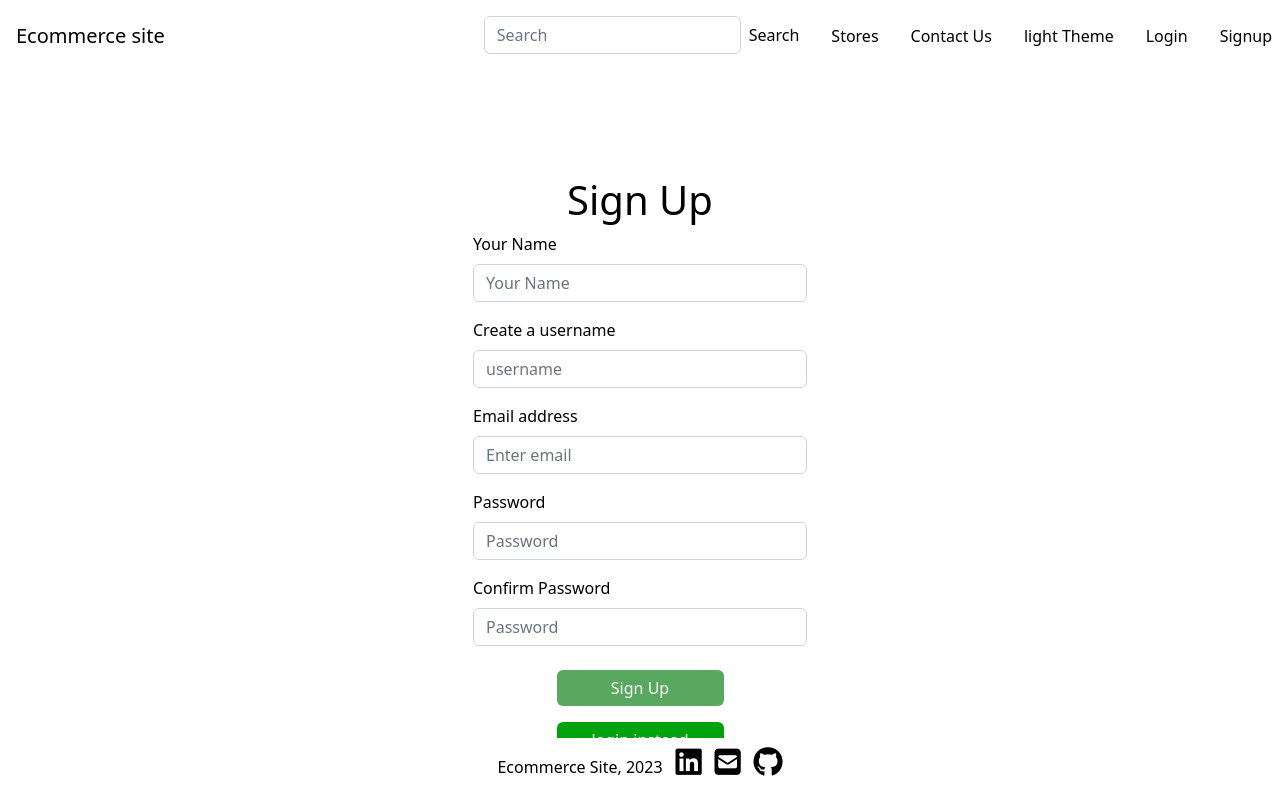
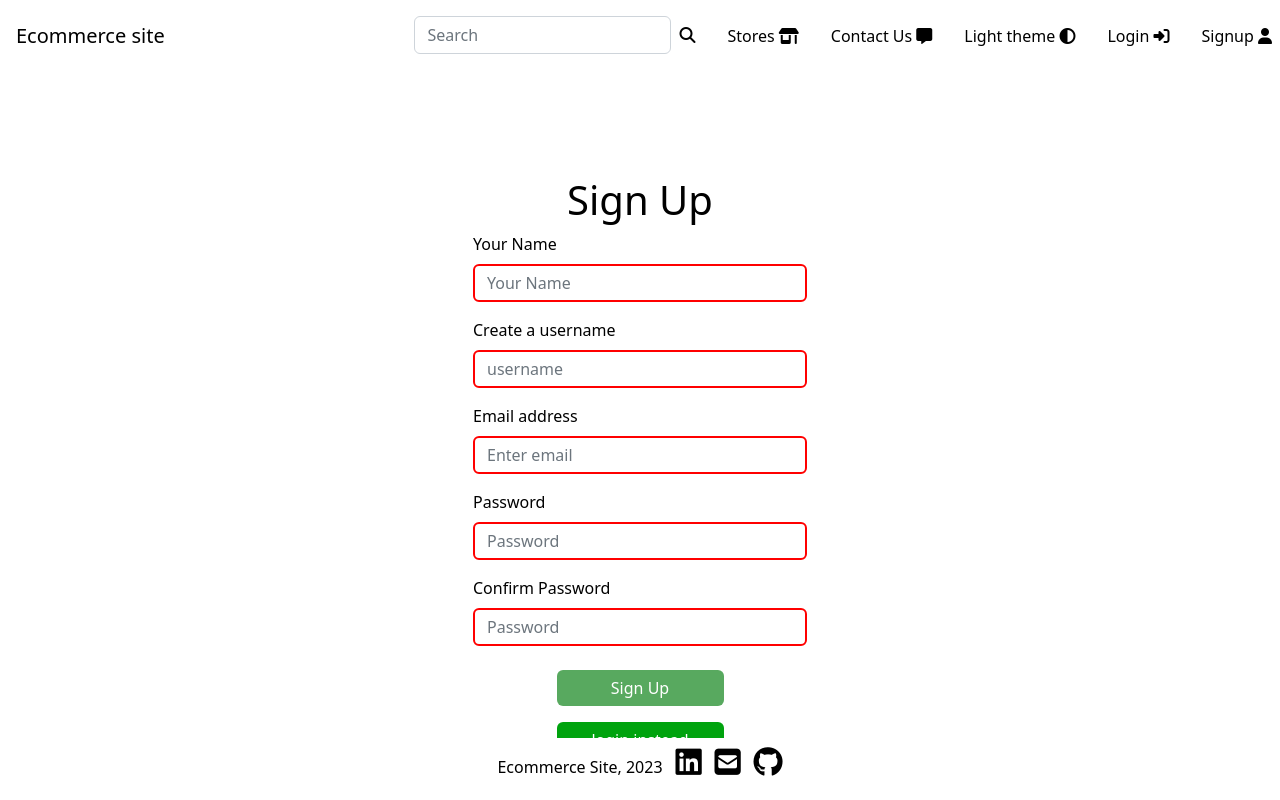
Before and after one commit to HobbaZ/Ecommerce-Site, a React (Create React App) app in the folder client/: page /signup in a window 1280 px wide. Built offline with nearby package versions, Linux system fonts and the light colour scheme.

Commit message:
Added fontawesome logos to menu items and buttons for more context

```diff
--- a/client/src/App.css
+++ b/client/src/App.css
@@ -1,3 +1,9 @@
+a:hover,
+a:focus,
+a:active {
+  text-decoration: underline;
+}
+
 .active {
   color: yellow;
 }
@@ -50,7 +56,9 @@ html {
   width: fit-content;
 }
 
-.dropdown-menu:focus {
+.dropdown-menu:focus,
+nav a:focus,
+#navbarNav input:focus {
   outline: 2px solid black;
 }
 
@@ -87,18 +95,14 @@ header {
   object-fit: contain;
 }
 
+input:invalid {
+  border: 2px solid red;
+}
+
 main {
   padding-top: 10%;
   height: 100%;
   width: 100%;
-}
-
-nav a:focus {
-  outline: 2px solid black;
-}
-
-#navbarNav input:focus {
-  outline: 2px solid black;
 }
 
 nav .navbarlink:hover,
@@ -150,6 +154,11 @@ nav .nav-link:hover {
   color: rgb(255, 123, 0);
 }
 
+.required::after {
+  content: "*";
+  color: red;
+}
+
 .site-container {
   min-height: 100%;
 }
@@ -190,12 +199,12 @@ nav .nav-link:hover {
   object-fit: contain;
 }
 
-.background.dark {
+.background.Dark {
   color: white;
   background-color: black;
 }
 
-.background.light {
+.background.Light {
   color: black;
   background-color: white;
 }
--- a/client/src/Theme.js
+++ b/client/src/Theme.js
@@ -6,9 +6,9 @@ export const ThemeContext = createContext({
 });
 
 const ThemeProvider = ({ children }) => {
-  const [theme, setTheme] = useState("light");
+  const [theme, setTheme] = useState("Light");
   const toggleTheme = () => {
-    setTheme(theme === "light" ? "dark" : "light");
+    setTheme(theme === "Light" ? "Dark" : "Light");
   };
 
   return (
--- a/client/src/components/NavBar.js
+++ b/client/src/components/NavBar.js
@@ -11,8 +11,8 @@ const AppNavbar = () => {
 
   useEffect(() => {
     document.body.style.backgroundColor =
-      theme === "light" ? "#ffffff" : "#000000";
-    document.body.style.color = theme === "light" ? "#000000" : "#ffffff";
+      theme === "Light" ? "#ffffff" : "#000000";
+    document.body.style.color = theme === "Light" ? "#000000" : "#ffffff";
   }, [theme]);
 
   //Gets the logged in user's name, displays the first and second letter of the first word
@@ -41,40 +41,49 @@ const AppNavbar = () => {
           aria-label="Toggle navigation"
         >
           <span className={`navbarToggler`}>
-            <i className={`fas fa-bars`}></i>
+            <i className="fas fa-bars"></i>
           </span>
         </Button>
 
         <div className="collapse navbar-collapse" id="navbarNav">
-          <nav className="navbar-nav ml-auto mb-2 mb-lg-0">
+          <nav className="navbar-nav ml-auto">
             <form className="form-inline nav-link">
               <input
-                className="form-control mr-sm-2"
+                className="form-control"
                 type="search"
                 placeholder="Search"
-                aria-label="Search"
+                aria-label="Search for a product"
               />
               <Button
-                className={`btn background ${theme} themebutton`}
+                className={`btn background ml-2 ${theme} themebutton`}
                 type="submit"
               >
-                Search
+                <i className="fas fa-search"></i>
               </Button>
             </form>
 
             <NavLink className="ml-3 my-2 nav-link navbarlink" to="/stores">
-              <div className={`background ${theme}`}>Stores</div>
+              <div className={`background ${theme}`}>
+                Stores <i className="fas fa-store-alt"></i>
+              </div>
             </NavLink>
 
             <NavLink className="ml-3 my-2 nav-link" to="/contactus">
-              <div className={`background ${theme}`}>Contact Us</div>
+              <div className={`background ${theme}`}>
+                Contact Us <i className="fas fa-comment-alt"></i>
+              </div>
             </NavLink>
 
             <Button
               onClick={toggleTheme}
               className={` ml-3 my-3 nav-link btn background ${theme} themebutton`}
             >
-              {theme} Theme
+              {theme + " theme "}
+              {theme === "dark" ? (
+                <i className="fas fa-adjust"></i>
+              ) : (
+                <i className="fas fa-adjust"></i>
+              )}
             </Button>
 
             {/*Only show if user logged in*/}
@@ -84,7 +93,9 @@ const AppNavbar = () => {
                   to="/cart"
                   className={`ml-3 my-2 nav-link background ${theme}`}
                 >
-                  <div className={`background ${theme}`}>Cart</div>
+                  <div className={`background ${theme}`}>
+                    Cart <i className="fas fa-shopping-cart"></i>
+                  </div>
 
                   {/*{cart.cartItems.length > 0 && (
                       <Badge pill bg="danger">
@@ -94,11 +105,11 @@ const AppNavbar = () => {
                 </NavLink>
 
                 <div
-                  className={`mx-3 my-2 nav-item dropdown background ${theme}`}
+                  className={`mr-3 my-2 nav-item dropdown background ${theme}`}
                   tabIndex="0"
                 >
                   <Button
-                    className={`nav-link dropdown-toggle background ${theme}`}
+                    className={` mx-auto nav-link dropdown-toggle background ${theme}`}
                     id="navbarDropdown"
                     type="button"
                     data-toggle="dropdown"
@@ -114,20 +125,25 @@ const AppNavbar = () => {
                     </div>
                   </Button>
                   <div
-                    className={`background ${theme} dropdown-menu p-1 mx-3 border-0`}
+                    className={`background ${theme} dropdown-menu p-1 ml-0 border-0`}
                     aria-labelledby="navbarDropdown"
+                    style={{ right: "0", left: "auto" }}
                   >
                     <NavLink to="/saved" className={`nav-link`} tabIndex="0">
                       <div className={`background ${theme}`}>
-                        Saved Products
+                        Saved Products <i className="fas fa-heart"></i>
                       </div>
                     </NavLink>
                     <NavLink to="/profile" className={`nav-link`} tabIndex="0">
-                      <div className={`background ${theme}`}>My Profile</div>
+                      <div className={`background ${theme}`}>
+                        My Profile <i className="fas fa-user"></i>
+                      </div>
                     </NavLink>
 
                     <NavLink to="/orders" className={`nav-link`} tabIndex="0">
-                      <div className={`background ${theme}`}>Orders</div>
+                      <div className={`background ${theme}`}>
+                        My Orders <i className="fas fa-file-invoice"></i>
+                      </div>
                     </NavLink>
 
                     {Auth.getProfile().data.isAdmin && (
@@ -137,7 +153,9 @@ const AppNavbar = () => {
                           className={`nav-link`}
                           tabIndex="0"
                         >
-                          <div className={`background ${theme}`}>My Stores</div>
+                          <div className={`background ${theme}`}>
+                            My Stores <i className="fas fa-store-alt"></i>
+                          </div>
                         </NavLink>
 
                         <NavLink
@@ -145,7 +163,10 @@ const AppNavbar = () => {
                           className={`nav-link`}
                           tabIndex="0"
                         >
-                          <div className={`background ${theme}`}>Products</div>
+                          <div className={`background ${theme}`}>
+                            My Products{" "}
+                            <i className="fas fa-boxes" aria-label=""></i>
+                          </div>
                         </NavLink>
                       </>
                     )}
@@ -155,7 +176,7 @@ const AppNavbar = () => {
                         className={`btn-primary px-4`}
                         onClick={Auth.logout}
                       >
-                        Logout
+                        Logout <i className="fas fa-sign-out-alt"></i>
                       </Button>
                     </div>
                   </div>
@@ -165,11 +186,15 @@ const AppNavbar = () => {
               <>
                 {/*Show if user not logged in*/}
                 <NavLink className="ml-3 my-2 nav-link" to="/login">
-                  <div className={`background ${theme}`}>Login</div>
+                  <div className={`background ${theme}`}>
+                    Login <i className="fas fa-sign-in-alt"></i>
+                  </div>
                 </NavLink>
 
                 <NavLink className="ml-3 my-2 nav-link" to="/signup">
-                  <div className={`background ${theme}`}>Signup</div>
+                  <div className={`background ${theme}`}>
+                    Signup <i className="fas fa-user"></i>
+                  </div>
                 </NavLink>
               </>
             )}
--- a/client/src/components/Store.js
+++ b/client/src/components/Store.js
@@ -75,7 +75,7 @@ const Store = ({ store }) => {
 
           <div className="text-center">
             <Button type="button" className="my-2 w-75" onClick={editStore}>
-              Edit {store.storeName}
+              Edit {store.storeName} <i className="fas fa-pen"></i>
             </Button>
           </div>
 
@@ -86,7 +86,7 @@ const Store = ({ store }) => {
               className="my-2 w-75"
               onClick={deleteStore}
             >
-              Delete {store.storeName}
+              Delete {store.storeName} <i className="fas fa-trash-alt"></i>
             </Button>
           </div>
         </Card.Body>
--- a/client/src/components/StoreCreatorButton.js
+++ b/client/src/components/StoreCreatorButton.js
@@ -4,7 +4,7 @@ function StoreCreatorButton(props) {
   return (
     props.isAdmin && (
       <div className="text-center">
-        <a role="button" variant="primary" href="./storecreator">
+        <a variant="primary" href="./storecreator">
           <Button className="my-2 w-25">Create A Store</Button>
         </a>
       </div>
--- a/client/src/pages/Profile.js
+++ b/client/src/pages/Profile.js
@@ -214,15 +214,13 @@ const Profile = () => {
 
               {userData.isVerified ? (
                 <>
-                  <StoreCreatorButton isAdmin={userData.isAdmin} />
-
                   <div className="text-center">
                     <Button
                       variant="primary"
                       className="my-2 w-50"
                       onClick={() => setShowEditForm(!showEditForm)}
                     >
-                      Edit Details
+                      Edit Details <i className="fas fa-pen"></i>
                     </Button>
                   </div>
                 </>
@@ -327,7 +325,7 @@ const Profile = () => {
                   className="my-2 w-50"
                   onClick={deleteAccount}
                 >
-                  Delete Account
+                  Delete Account <i className="fas fa-trash-alt"></i>
                 </Button>
               </div>
             </>
```
